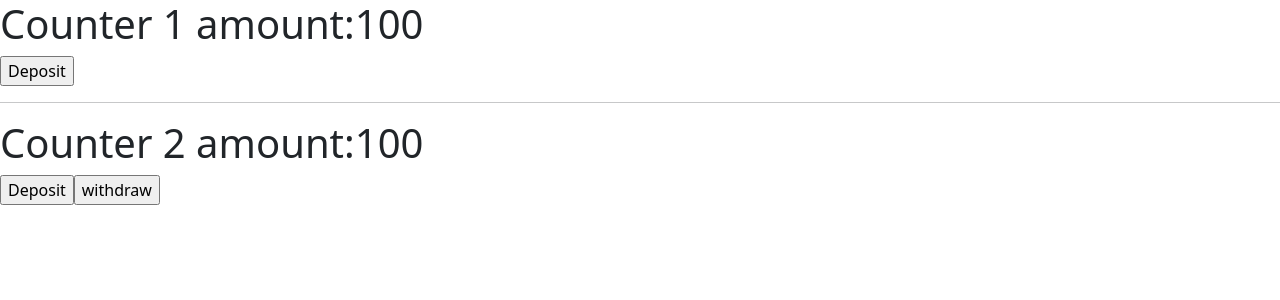
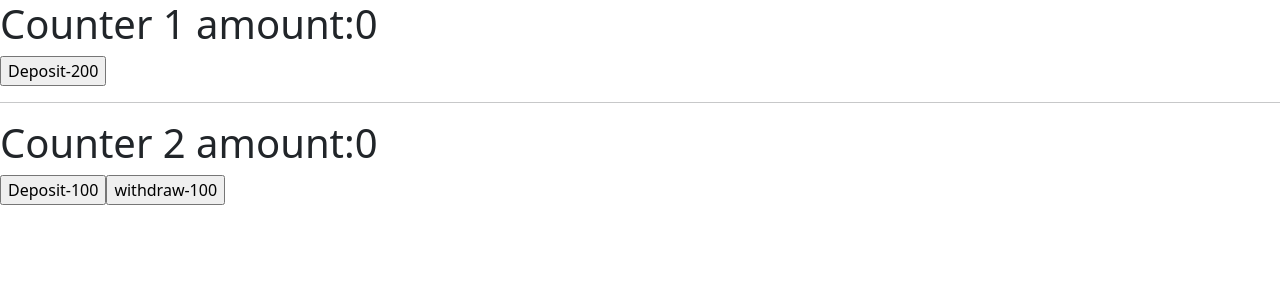
Before and after one commit to Pankaj-Jogale/my-react-app, a React (Create React App) app: page / in a window 1280 px wide. Shown: the top 300 px of the page. Built offline with nearby package versions, Linux system fonts and the light colour scheme.

Commit message:
passing parameter while calling function

```diff
--- a/src/App.js
+++ b/src/App.js
@@ -1,5 +1,7 @@
 import { useSelector, useDispatch } from "react-redux";
 import { deposit, withdraw } from "./redux/store";
+
+//passing parameter while calling function
 
 function App() {
   return (
@@ -24,8 +26,8 @@ function Counter1() {
       <h1>Counter 1 amount:{userAccount.amount}</h1>
       <input
         type="button"
-        value="Deposit"
-        onClick={() => dispatch(deposit())}
+        value="Deposit-200"
+        onClick={() => dispatch(deposit(200))}
       />
     </div>
   );
@@ -40,13 +42,13 @@ function Counter2() {
       <h1>Counter 2 amount:{userAccount.amount}</h1>
       <input
         type="button"
-        value="Deposit"
-        onClick={() => dispatch(deposit())}
+        value="Deposit-100"
+        onClick={() => dispatch(deposit(100))}
       />
       <input
         type="button"
-        value="withdraw"
-        onClick={() => dispatch(withdraw())}
+        value="withdraw-100"
+        onClick={() => dispatch(withdraw(100))}
       />
     </div>
   );
--- a/src/redux/store.js
+++ b/src/redux/store.js
@@ -4,18 +4,18 @@ let userAccountSlice = createSlice({
   name: "userAccount",
 
   initialState: {
-    amount: 100,
+    amount: 0,
     userName: "rohit",
   },
 
   //member function/reducer function
   reducers: {
-    deposit: (state) => {
-      state.amount += 100;
+    deposit: (state, action) => {
+      state.amount += action.payload;
     },
 
-    withdraw: (state) => {
-      state.amount -= 50;
+    withdraw: (state, action) => {
+      state.amount -= action.payload;
     },
   },
 });
```
